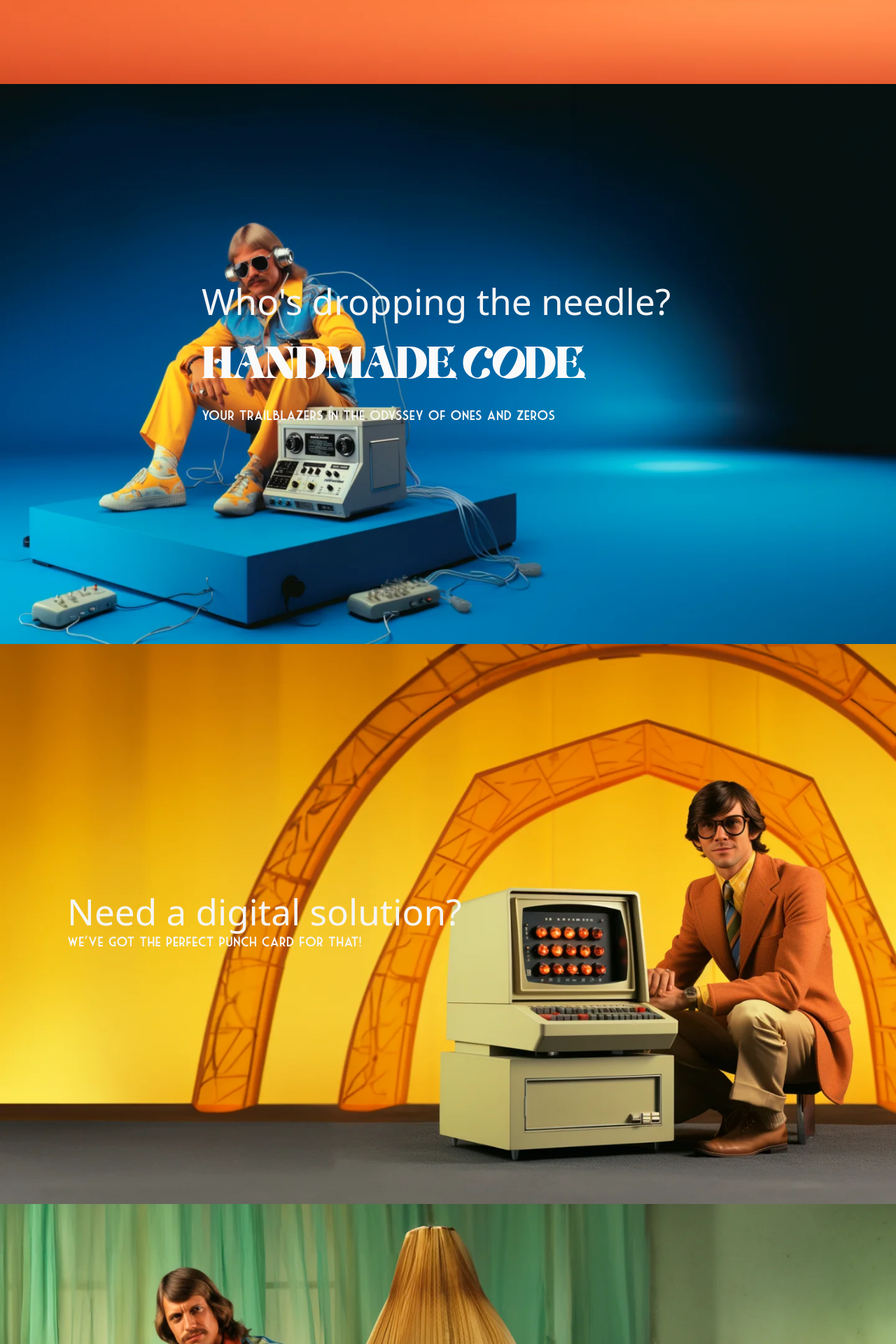
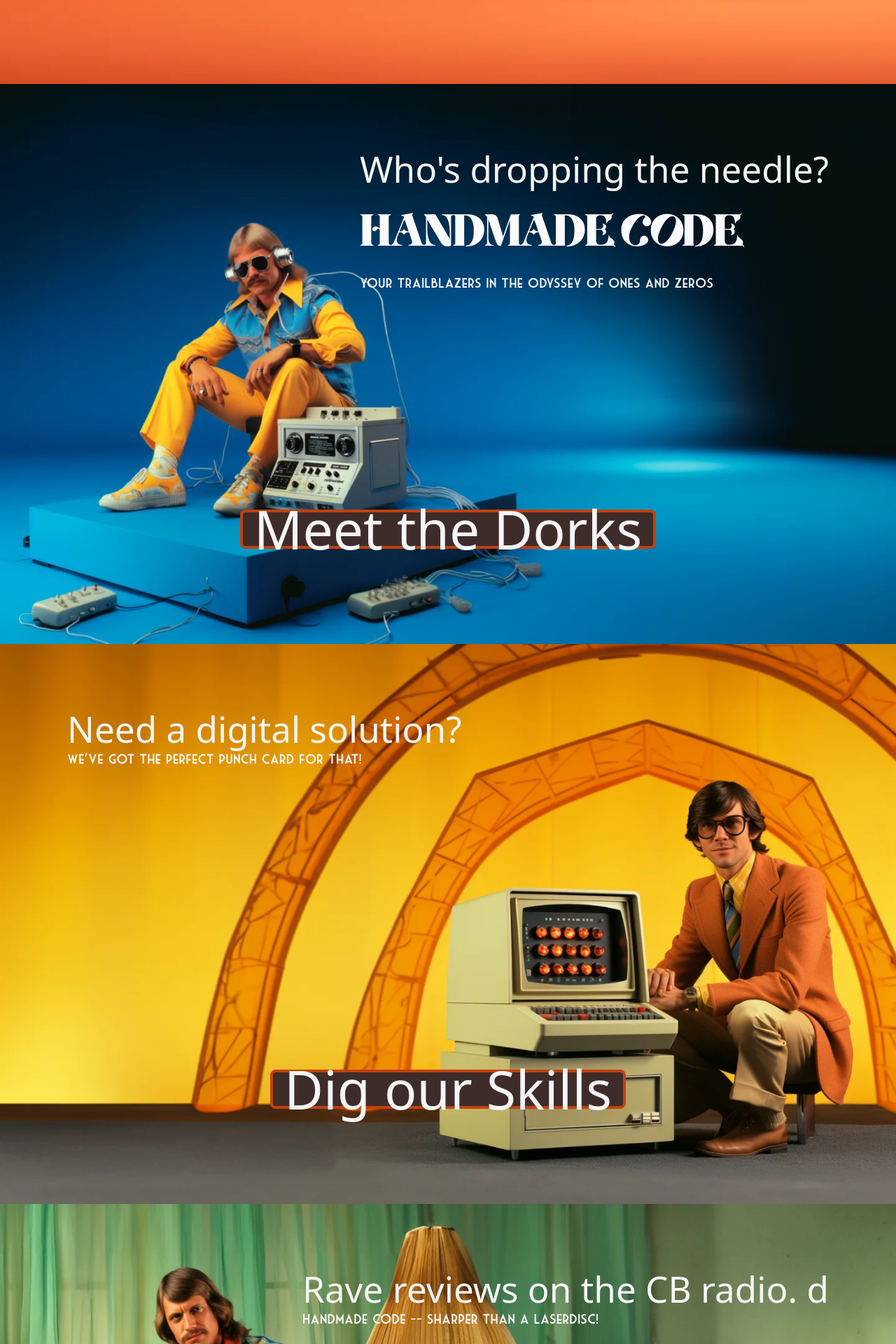
Before and after one commit to jjcxdev/handmadecode, a Next.js app: page / in a window 1280 px wide. Shown: the part 680-2600 px from the top of the page at 70% size. Built offline with nearby package versions, Linux system fonts and the light colour scheme.

Commit message:
create button component (#12)
lets get that money

```diff
--- /dev/null
+++ b/src/components/button.tsx
@@ -0,0 +1,13 @@
+import React from "react";
+
+interface ButtonProps {
+  title?: string;
+}
+
+export const Button: React.FC<ButtonProps> = ({ title }) => {
+  return (
+    <div className="flex h-8 w-fit items-center justify-center rounded-lg border-4 border-orange-700 bg-[#3E2C2B] px-4 py-6 font-aurora text-[6vw] text-neutral-100">
+      {title}
+    </div>
+  );
+};
--- a/src/pages/about.tsx
+++ b/src/pages/about.tsx
@@ -1,4 +1,5 @@
 import React from "react";
+import { Button } from "@/components/button";
 
 export default function About() {
   return (
@@ -22,7 +23,8 @@
 }
 
 const AboutContent = () => (
-  <div className="flex h-full w-full flex-col items-end justify-start p-4 pt-20 md:justify-center md:p-24">
+  <div className="flex h-full w-full flex-col items-end justify-between p-4 pt-20 md:justify-center md:p-24">
+    <div>
       <div className="h-fit w-full font-aurora text-[9vw] leading-none text-neutral-100 md:max-w-4xl md:text-[4vw]">
         Who&apos;s dropping the needle?
       </div>
@@ -33,4 +35,8 @@
         Your trailblazers in the odyssey of ones and zeros
       </div>
     </div>
+    <div className="flex h-full w-full items-end justify-center pb-10">
+      <Button title="Meet the Dorks" />
+    </div>
+  </div>
 );
--- a/src/pages/clients.tsx
+++ b/src/pages/clients.tsx
@@ -1,4 +1,5 @@
 import React from "react";
+import { Button } from "@/components/button";
 
 export default function Clients() {
   return (
@@ -22,12 +23,17 @@
 }
 
 const ClientsContent = () => (
-  <div className="flex h-full w-full flex-col items-end justify-start p-4 pt-20 md:justify-center md:p-24">
-    <div className="h-fit w-full font-aurora text-[9vw] leading-none text-neutral-100 md:max-w-4xl md:text-[4vw]">
-      Rave reviews on the CB radio.
+  <div className="flex h-full w-full flex-col items-end justify-between p-4 pt-20 md:justify-center md:p-24">
+    <div>
+      <div className="h-fit w-full font-aurora text-[9vw] leading-none text-neutral-100 md:max-w-4xl md:text-[4vw]">
+        Rave reviews on the CB radio. d
+      </div>
+      <div className="h-fit w-full py-2 font-deco text-[4vw] leading-none text-neutral-100 md:block md:max-w-4xl md:text-[1.5vw]">
+        Handmade Code -- sharper than a laserdisc!
+      </div>
     </div>
-    <div className="h-fit w-full py-2 font-deco text-[4vw] leading-none text-neutral-100 md:block md:max-w-4xl md:text-[1.5vw]">
-      Handmade Code -- sharper than a laserdisc!
+    <div className="flex h-full w-full items-end justify-center pb-10">
+      <Button title="The Buzz" />
     </div>
   </div>
 );
--- a/src/pages/services.tsx
+++ b/src/pages/services.tsx
@@ -1,4 +1,5 @@
 import React from "react";
+import { Button } from "@/components/button";
 
 export default function Services() {
   return (
@@ -24,12 +25,17 @@
 }
 
 const ServicesContent = () => (
-  <div className="flex h-full w-full flex-col items-start justify-start p-4 pt-20 md:justify-center md:p-24">
-    <div className="h-fit w-full font-aurora text-[9vw] leading-none text-neutral-100 md:max-w-4xl md:text-[4vw]">
-      Need a digital solution?
+  <div className="flex h-full w-full flex-col items-start justify-between p-4 pt-20 md:justify-center md:p-24">
+    <div>
+      <div className="h-fit w-full font-aurora text-[9vw] leading-none text-neutral-100 md:max-w-4xl md:text-[4vw]">
+        Need a digital solution?
+      </div>
+      <div className="h-fit w-full py-2 font-deco text-[4vw] leading-none text-neutral-100 md:block md:max-w-4xl md:text-[1.5vw]">
+        We&apos;ve got the perfect punch card for that!
+      </div>
     </div>
-    <div className="h-fit w-full py-2 font-deco text-[4vw] leading-none text-neutral-100 md:block md:max-w-4xl md:text-[1.5vw]">
-      We&apos;ve got the perfect punch card for that!
+    <div className="flex h-full w-full items-end justify-center pb-10">
+      <Button title="Dig our Skills" />
     </div>
   </div>
 );
```
Lines whose indentation alone changed are shown as unchanged.
